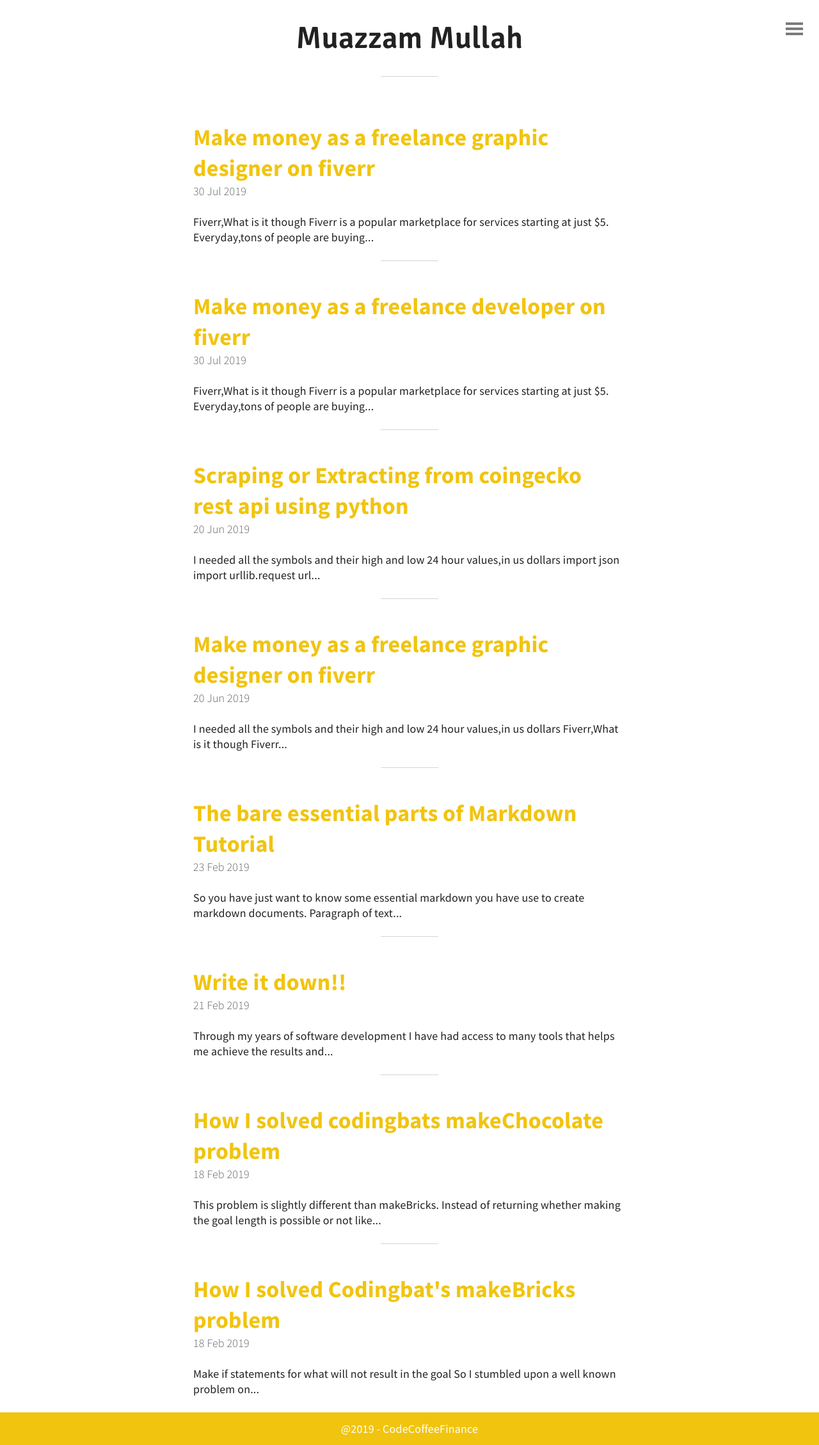
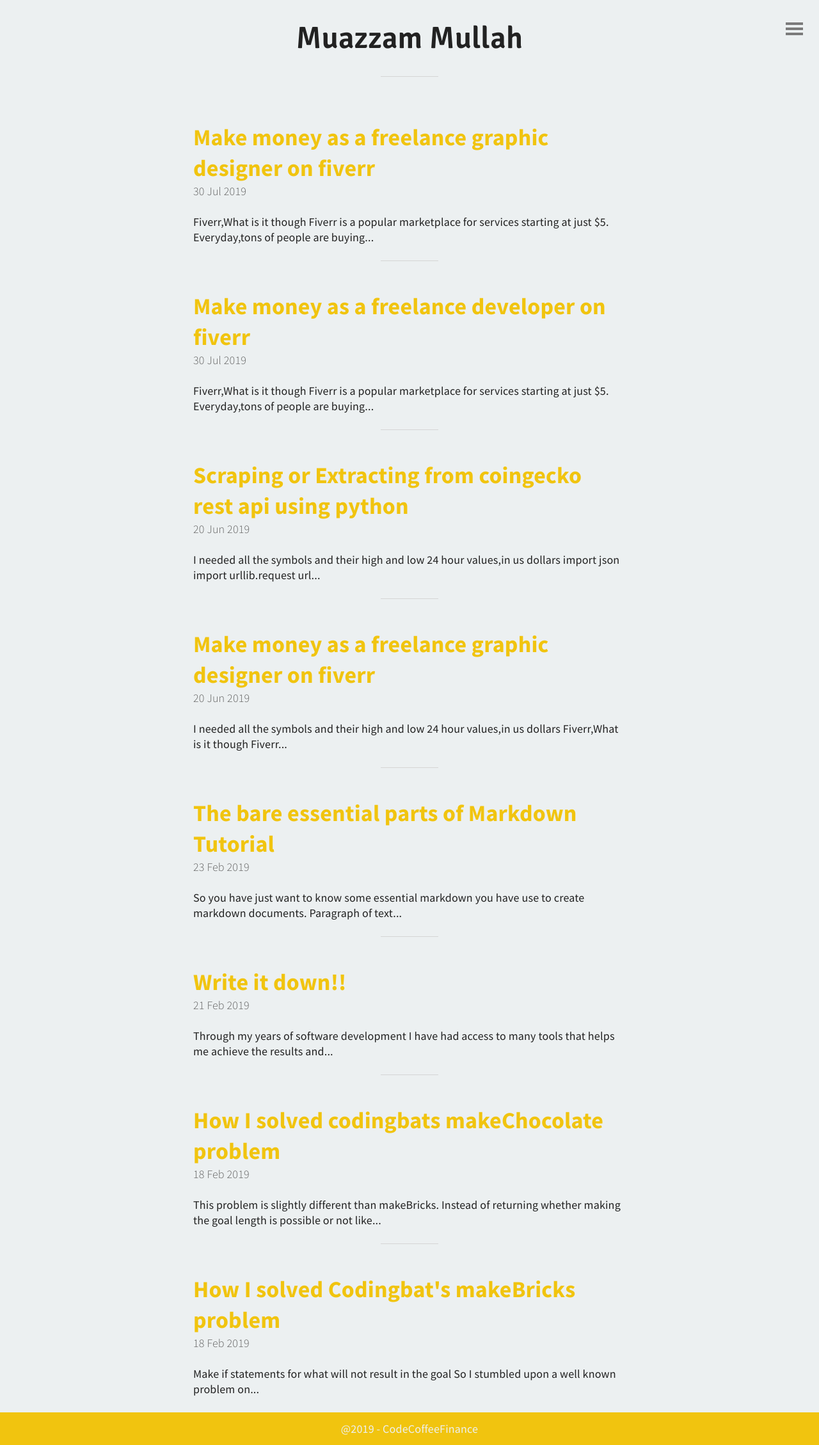
Before and after one commit to muazzammullah/muazzammullah.github.io, a Jekyll site: the page built from index.html, in a window 1280 px wide. Shown: the whole page at 64% size. Built offline with Jekyll 4.4.1, drawn with Linux system fonts in a browser that asks for light colours; the list of posts is cut into pages by our own code.

Commit message:
Update base.scss

```diff
--- a/_sass/base.scss
+++ b/_sass/base.scss
@@ -20,7 +20,7 @@ html, body, h1, h2, h3, h4, h5, h6, p, ul, ol, li, img {
 
 $main-color: #f1c40f;
 // $background-color: rgb(247, 240, 232);
-$background-color: #fff;
+$background-color: #ecf0f1;
 $text-color: #222222;
 
 /*- Base settings -*/
```
